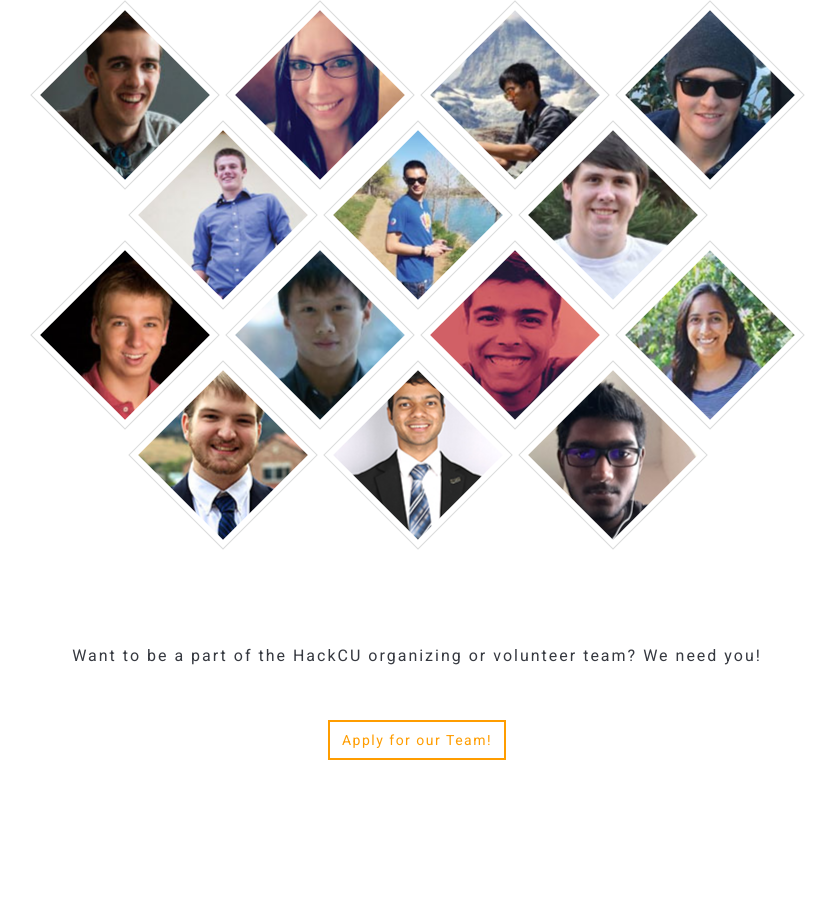
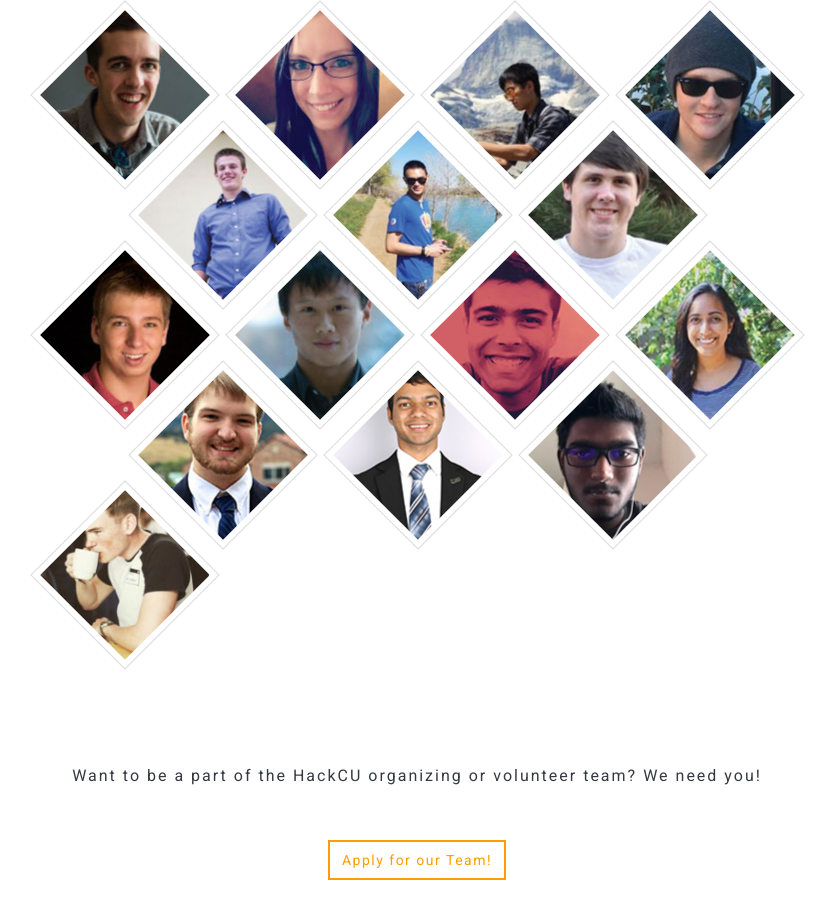
Before and after one commit to HackCU/LocalHackDay, a PHP site: page / in a window 1280 px wide. Shown: the part 5393-6302 px from the top of the page, without its empty margins (223-1057 px from the left). Run offline with PHP 8.4, Linux system fonts and the light colour scheme.

Commit message:
Adding Cathal to website.

```diff
--- a/website/index.php
+++ b/website/index.php
@@ -699,6 +699,24 @@
                             </div>
                         </div>
 
+			<!--Cathal Killeen-->
+                        <div class="col-md-2">
+                            <div class="team-container wow bounceIn" data-wow-delay="0.8s">
+                                <div class="team-item">
+                                    <div class="team-triangle">
+                                        <div class="content">
+                                            <img src="img/organizers/cathal.jpg" alt="Cathal Killeen"/>
+                                            <div class="team-hover text-center">
+                                                <i class="fa fa-gears"></i>
+                                                <a href="http://cathalkilleen.com/" target="_blank">
+                                                    <p>Cathal Killeen</p></a>
+                                            </div>
+                                        </div>
+                                    </div>
+                                </div>
+                            </div>
+                        </div>
+
                     </div>
                 </div>
             </div>
```
